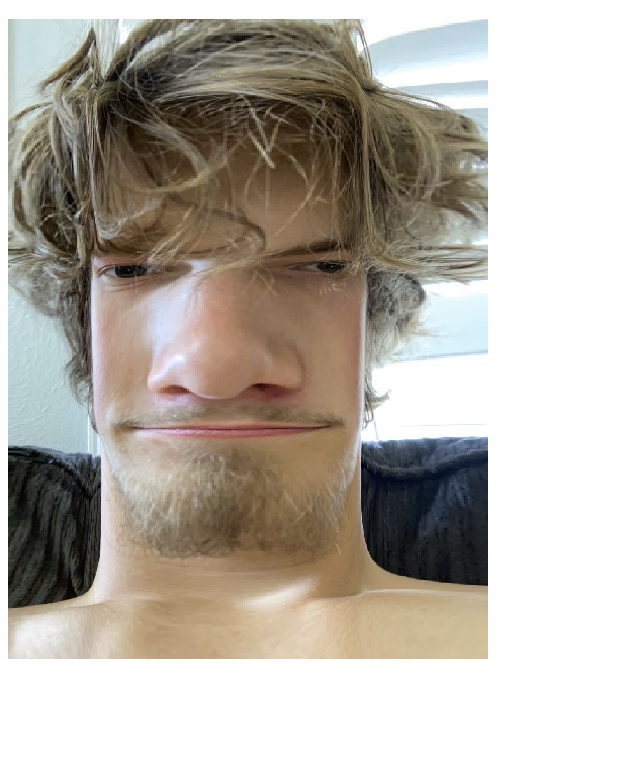
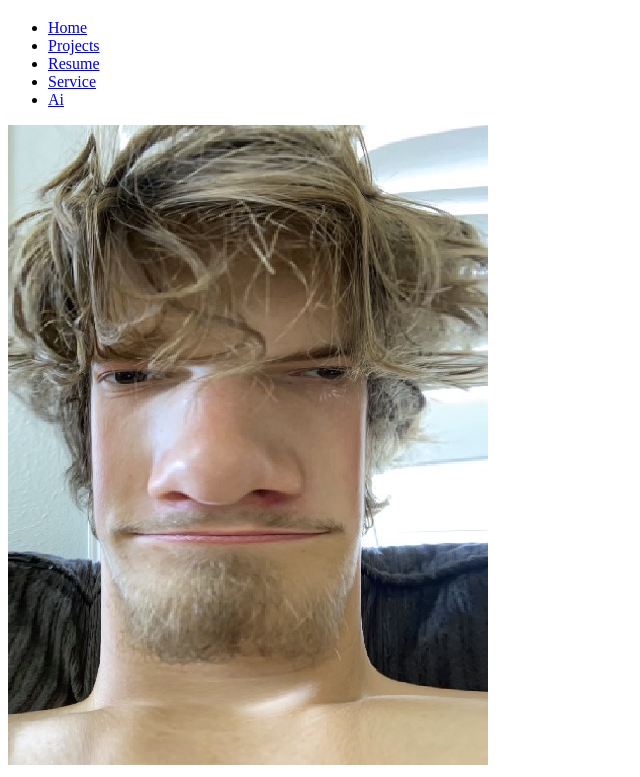
Before and after one commit to Simon-Sprouse/Portfolio, a plain HTML site: page index.html in a window 1280 px wide. Shown: the part 61-838 px from the top of the page, without its empty margins (0-640 px from the left). Before the commit the page ends 800 px from the top, so only its background shows below. Drawn offline with Linux system fonts and the light colour scheme.

Commit message:
added webpages

```diff
--- a/index.html
+++ b/index.html
@@ -9,6 +9,26 @@
     </head>
     <body>
         <h1>Simon Sprouse!</h1>
+        <nav>
+            <ul>
+                <li>
+                    <a href="index.html">Home</a>
+                </li>
+                <li>
+                    <a href="Projects.html">Projects</a>
+                </li>
+                <li>
+                    <a href="Resume.html">Resume</a>
+                </li>
+                <li>
+                    <a href="Service.html">Service</a>
+                </li>
+                <li>
+                    <a href="Ai.html">Ai</a>
+                </li>
+            </ul>
+        </nav>
+
         <img src="Assets/Headshot.JPG"/>
     </body>
 </html>
```
